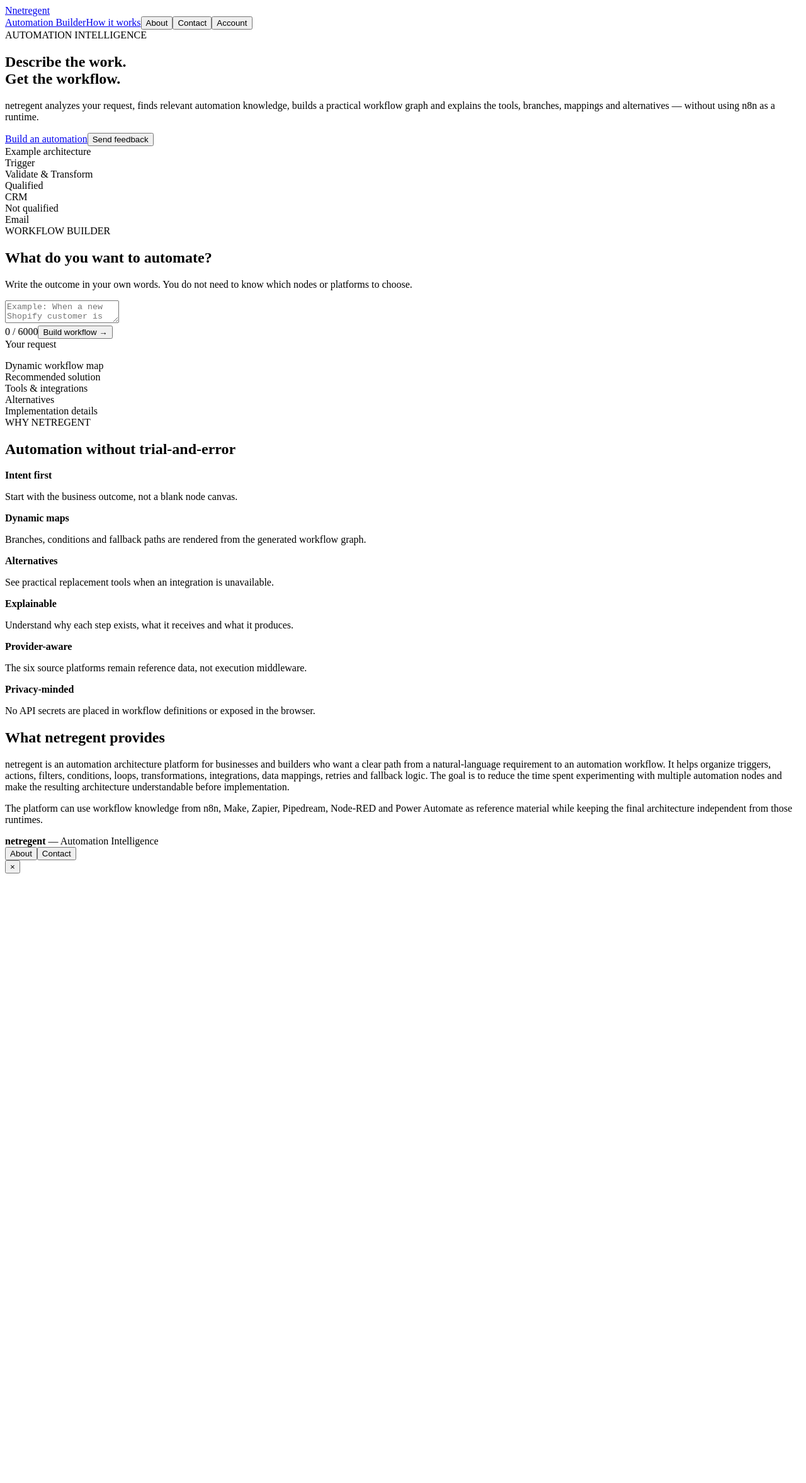
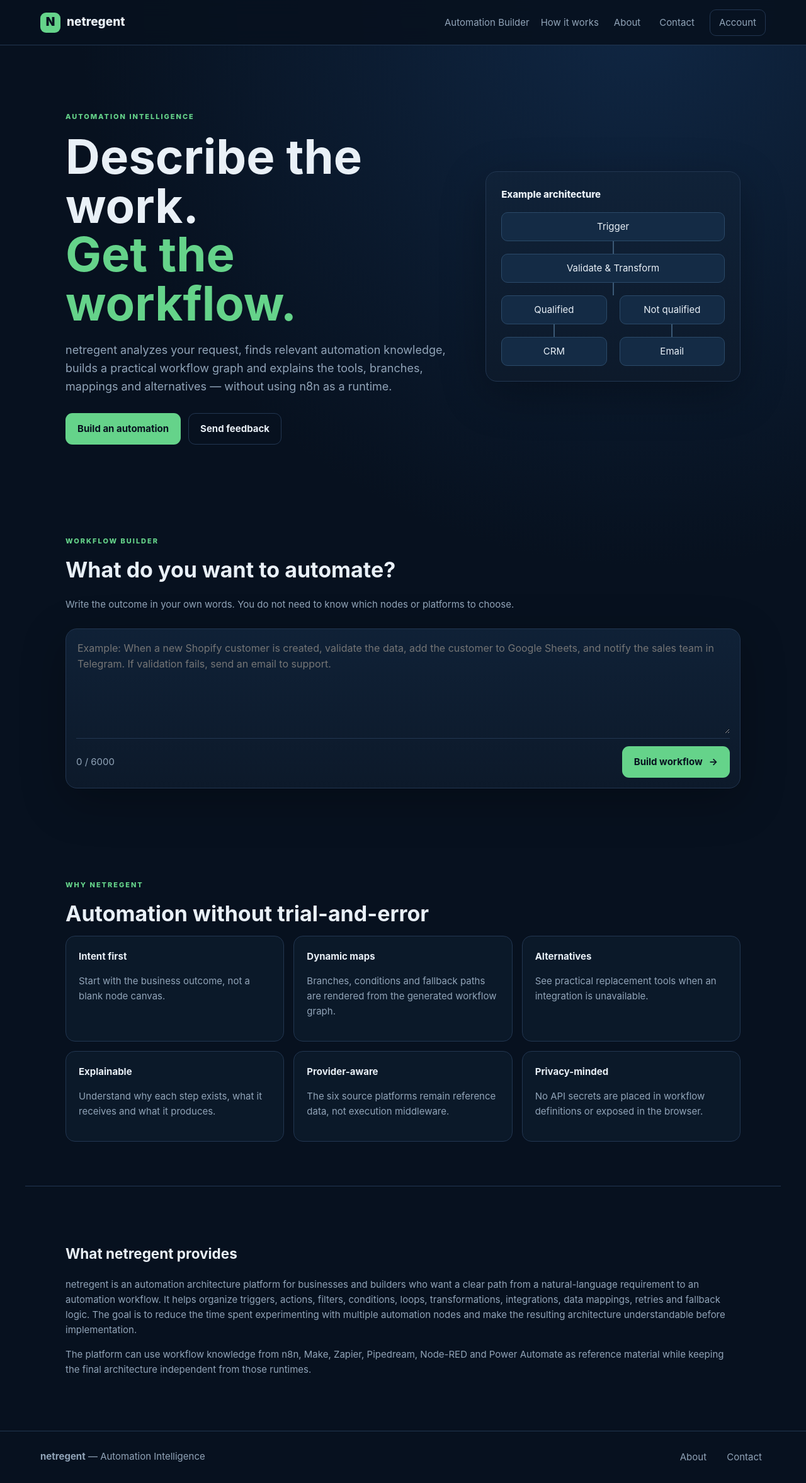
Before and after one commit to eldrwy3-collab/minassan8n, a website: page index.html in a window 1280 px wide. Shown: the whole page at 63% size. Before the commit the page ends 1395 px from the top, so only its background shows below. Drawn offline with Linux system fonts and the light colour scheme; the site is published under a folder, as on GitHub Pages, so addresses that start at the root find nothing.

Commit message:
Update index.html

```diff
--- a/index.html
+++ b/index.html
@@ -1,9 +1,128 @@
-<!doctype html><html lang="en" dir="ltr"><head><meta charset="utf-8"><meta name="viewport" content="width=device-width,initial-scale=1"><title>netregent — AI Automation Architecture</title><meta name="description" content="netregent turns plain-language business requests into clear automation plans, dynamic workflow maps, tools, alternatives and implementation guidance without n8n."><meta name="keywords" content="automation, AI automation, workflow automation, automation builder, workflow map, business automation, n8n alternative, Zapier alternative, Make alternative, API automation, integrations, workflow templates"><meta name="robots" content="index,follow,max-image-preview:large"><link rel="canonical" href="https://minassa2-n8n-2.vercel.app/"><meta property="og:title" content="netregent — AI Automation Architecture"><meta property="og:description" content="Design practical automation workflows from a plain-language request."><meta property="og:type" content="website"><link rel="stylesheet" href="/public/styles.css"></head><body>
+<!doctype html>
+<html lang="en" dir="ltr">
+<head>
+    <meta charset="utf-8">
+    <meta name="viewport" content="width=device-width,initial-scale=1">
+    <title>netregent — AI Automation Architecture</title>
+    <meta name="description" content="netregent turns plain-language business requests into clear automation plans, dynamic workflow maps, tools, alternatives and implementation guidance without n8n.">
+    <meta name="keywords" content="automation, AI automation, workflow automation, automation builder, workflow map, business automation, n8n alternative, Zapier alternative, Make alternative, API automation, integrations, workflow templates">
+    <meta name="robots" content="index,follow,max-image-preview:large">
+    <link rel="canonical" href="https://netregent.netlify.app/">
+    <meta property="og:title" content="netregent — AI Automation Architecture">
+    <meta property="og:description" content="Design practical automation workflows from a plain-language request.">
+    <meta property="og:type" content="website">
+    <link rel="stylesheet" href="styles.css">
+</head>
+<body>
 <header class="topbar"><a class="brand" href="#home"><span class="brand-mark">N</span><span>netregent</span></a><nav><a href="#builder">Automation Builder</a><a href="#how">How it works</a><button class="nav-link" data-modal="about">About</button><button class="nav-link" data-modal="contact">Contact</button><button class="account-btn" id="accountBtn">Account</button></nav></header>
-<main><section id="home" class="hero"><div><span class="eyebrow">AUTOMATION INTELLIGENCE</span><h1>Describe the work.<br><strong>Get the workflow.</strong></h1><p>netregent analyzes your request, finds relevant automation knowledge, builds a practical workflow graph and explains the tools, branches, mappings and alternatives — without using n8n as a runtime.</p><div class="hero-actions"><a class="primary" href="#builder">Build an automation</a><button class="secondary" data-modal="contact">Send feedback</button></div></div><div class="hero-card"><div class="mini-title">Example architecture</div><div class="mini-node">Trigger</div><div class="line"></div><div class="mini-node">Validate &amp; Transform</div><div class="line"></div><div class="split"><div><div class="mini-node">Qualified</div><div class="line"></div><div class="mini-node">CRM</div></div><div><div class="mini-node">Not qualified</div><div class="line"></div><div class="mini-node">Email</div></div></div></div></section>
-<section id="builder" class="builder-section"><div class="section-heading"><span class="eyebrow">WORKFLOW BUILDER</span><h2>What do you want to automate?</h2><p>Write the outcome in your own words. You do not need to know which nodes or platforms to choose.</p></div><div class="request-box"><textarea id="requestInput" maxlength="6000" placeholder="Example: When a new Shopify customer is created, validate the data, add the customer to Google Sheets, and notify the sales team in Telegram. If validation fails, send an email to support."></textarea><div class="request-footer"><span id="charCount">0 / 6000</span><button id="buildBtn" class="primary">Build workflow <span>→</span></button></div></div><div id="status" class="status hidden"></div>
-<div id="results" class="results hidden"><div class="request-summary card"><div class="card-title">Your request</div><p id="resultRequest"></p></div><div class="map-panel card"><div class="card-title">Dynamic workflow map</div><div id="workflowMap" class="workflow-map"></div></div><div class="result-grid"><section class="card"><div class="card-title">Recommended solution</div><div id="solution"></div></section><section class="card"><div class="card-title">Tools &amp; integrations</div><div id="tools" class="chips"></div></section><section class="card"><div class="card-title">Alternatives</div><div id="alternatives" class="chips"></div></section><section class="card"><div class="card-title">Implementation details</div><div id="details"></div></section></div></div></section>
-<section id="how" class="info-section"><div class="section-heading"><span class="eyebrow">WHY NETREGENT</span><h2>Automation without trial-and-error</h2></div><div class="feature-grid"><article><b>Intent first</b><p>Start with the business outcome, not a blank node canvas.</p></article><article><b>Dynamic maps</b><p>Branches, conditions and fallback paths are rendered from the generated workflow graph.</p></article><article><b>Alternatives</b><p>See practical replacement tools when an integration is unavailable.</p></article><article><b>Explainable</b><p>Understand why each step exists, what it receives and what it produces.</p></article><article><b>Provider-aware</b><p>The six source platforms remain reference data, not execution middleware.</p></article><article><b>Privacy-minded</b><p>No API secrets are placed in workflow definitions or exposed in the browser.</p></article></div></section>
-<section class="seo-copy"><h2>What netregent provides</h2><p>netregent is an automation architecture platform for businesses and builders who want a clear path from a natural-language requirement to an automation workflow. It helps organize triggers, actions, filters, conditions, loops, transformations, integrations, data mappings, retries and fallback logic. The goal is to reduce the time spent experimenting with multiple automation nodes and make the resulting architecture understandable before implementation.</p><p>The platform can use workflow knowledge from n8n, Make, Zapier, Pipedream, Node-RED and Power Automate as reference material while keeping the final architecture independent from those runtimes.</p></section></main>
-<footer><div><strong>netregent</strong> — Automation Intelligence</div><div><button class="footer-link" data-modal="about">About</button><button class="footer-link" data-modal="contact">Contact</button></div></footer>
-<div id="modalRoot" class="modal-root hidden"><div class="modal-backdrop" data-close-modal></div><div class="modal" role="dialog" aria-modal="true"><button class="modal-close" data-close-modal>×</button><div id="modalContent"></div></div></div><script src="/public/app.js" defer></script></body></html>
+<main>
+    <section id="home" class="hero">
+        <div>
+            <span class="eyebrow">AUTOMATION INTELLIGENCE</span>
+            <h1>Describe the work.<br><strong>Get the workflow.</strong></h1>
+            <p>netregent analyzes your request, finds relevant automation knowledge, builds a practical workflow graph and explains the tools, branches, mappings and alternatives — without using n8n as a runtime.</p>
+            <div class="hero-actions">
+                <a class="primary" href="#builder">Build an automation</a>
+                <button class="secondary" data-modal="contact">Send feedback</button>
+            </div>
+        </div>
+        <div class="hero-card">
+            <div class="mini-title">Example architecture</div>
+            <div class="mini-node">Trigger</div>
+            <div class="line"></div>
+            <div class="mini-node">Validate &amp; Transform</div>
+            <div class="line"></div>
+            <div class="split">
+                <div>
+                    <div class="mini-node">Qualified</div>
+                    <div class="line"></div>
+                    <div class="mini-node">CRM</div>
+                </div>
+                <div>
+                    <div class="mini-node">Not qualified</div>
+                    <div class="line"></div>
+                    <div class="mini-node">Email</div>
+                </div>
+            </div>
+        </div>
+    </section>
+    <section id="builder" class="builder-section">
+        <div class="section-heading">
+            <span class="eyebrow">WORKFLOW BUILDER</span>
+            <h2>What do you want to automate?</h2>
+            <p>Write the outcome in your own words. You do not need to know which nodes or platforms to choose.</p>
+        </div>
+        <div class="request-box">
+            <textarea id="requestInput" maxlength="6000" placeholder="Example: When a new Shopify customer is created, validate the data, add the customer to Google Sheets, and notify the sales team in Telegram. If validation fails, send an email to support."></textarea>
+            <div class="request-footer">
+                <span id="charCount">0 / 6000</span>
+                <button id="buildBtn" class="primary">Build workflow <span>→</span></button>
+            </div>
+        </div>
+        <div id="status" class="status hidden"></div>
+        <div id="results" class="results hidden">
+            <div class="request-summary card">
+                <div class="card-title">Your request</div>
+                <p id="resultRequest"></p>
+            </div>
+            <div class="map-panel card">
+                <div class="card-title">Dynamic workflow map</div>
+                <div id="workflowMap" class="workflow-map"></div>
+            </div>
+            <div class="result-grid">
+                <section class="card">
+                    <div class="card-title">Recommended solution</div>
+                    <div id="solution"></div>
+                </section>
+                <section class="card">
+                    <div class="card-title">Tools &amp; integrations</div>
+                    <div id="tools" class="chips"></div>
+                </section>
+                <section class="card">
+                    <div class="card-title">Alternatives</div>
+                    <div id="alternatives" class="chips"></div>
+                </section>
+                <section class="card">
+                    <div class="card-title">Implementation details</div>
+                    <div id="details"></div>
+                </section>
+            </div>
+        </div>
+    </section>
+    <section id="how" class="info-section">
+        <div class="section-heading">
+            <span class="eyebrow">WHY NETREGENT</span>
+            <h2>Automation without trial-and-error</h2>
+        </div>
+        <div class="feature-grid">
+            <article><b>Intent first</b><p>Start with the business outcome, not a blank node canvas.</p></article>
+            <article><b>Dynamic maps</b><p>Branches, conditions and fallback paths are rendered from the generated workflow graph.</p></article>
+            <article><b>Alternatives</b><p>See practical replacement tools when an integration is unavailable.</p></article>
+            <article><b>Explainable</b><p>Understand why each step exists, what it receives and what it produces.</p></article>
+            <article><b>Provider-aware</b><p>The six source platforms remain reference data, not execution middleware.</p></article>
+            <article><b>Privacy-minded</b><p>No API secrets are placed in workflow definitions or exposed in the browser.</p></article>
+        </div>
+    </section>
+    <section class="seo-copy">
+        <h2>What netregent provides</h2>
+        <p>netregent is an automation architecture platform for businesses and builders who want a clear path from a natural-language requirement to an automation workflow. It helps organize triggers, actions, filters, conditions, loops, transformations, integrations, data mappings, retries and fallback logic. The goal is to reduce the time spent experimenting with multiple automation nodes and make the resulting architecture understandable before implementation.</p>
+        <p>The platform can use workflow knowledge from n8n, Make, Zapier, Pipedream, Node-RED and Power Automate as reference material while keeping the final architecture independent from those runtimes.</p>
+    </section>
+</main>
+<footer>
+    <div><strong>netregent</strong> — Automation Intelligence</div>
+    <div>
+        <button class="footer-link" data-modal="about">About</button>
+        <button class="footer-link" data-modal="contact">Contact</button>
+    </div>
+</footer>
+<div id="modalRoot" class="modal-root hidden">
+    <div class="modal-backdrop" data-close-modal></div>
+    <div class="modal" role="dialog" aria-modal="true">
+        <button class="modal-close" data-close-modal>×</button>
+        <div id="modalContent"></div>
+    </div>
+</div>
+<script src="app.js" defer></script>
+</body>
+</html>
```
